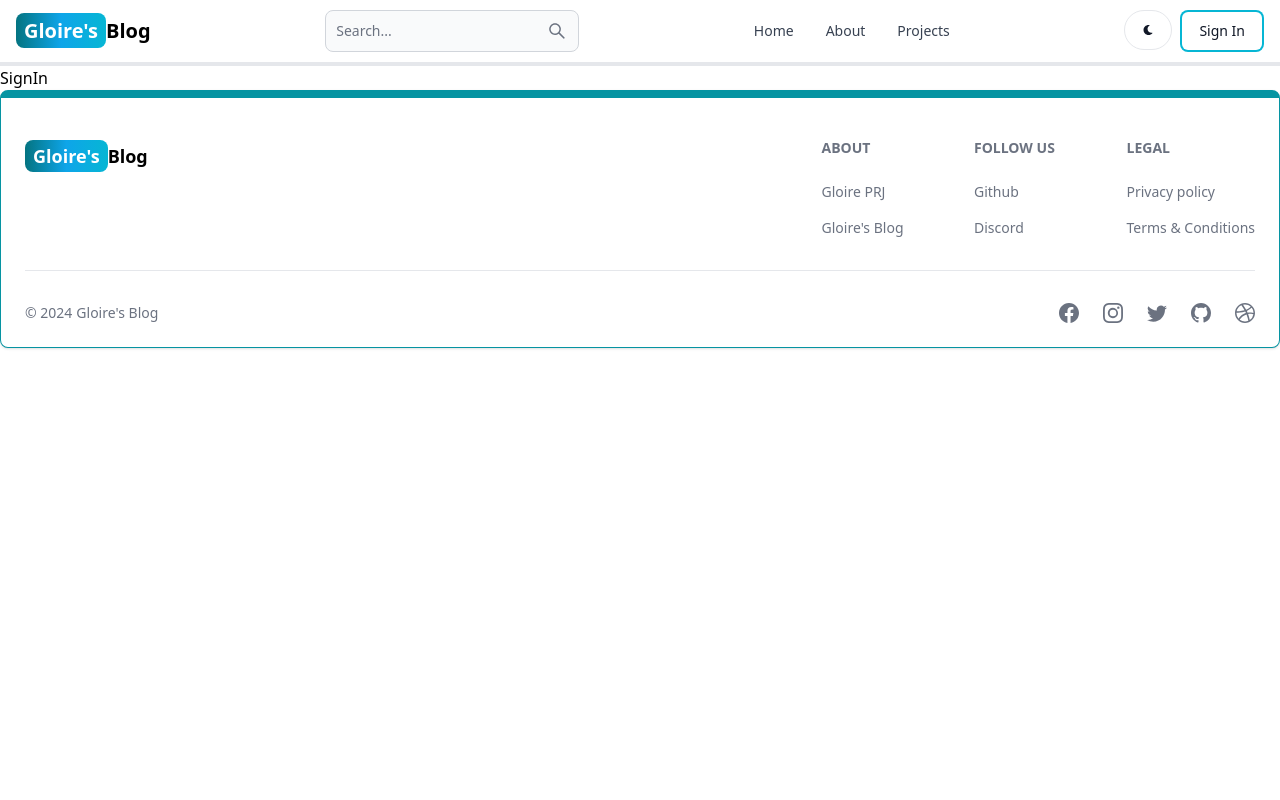
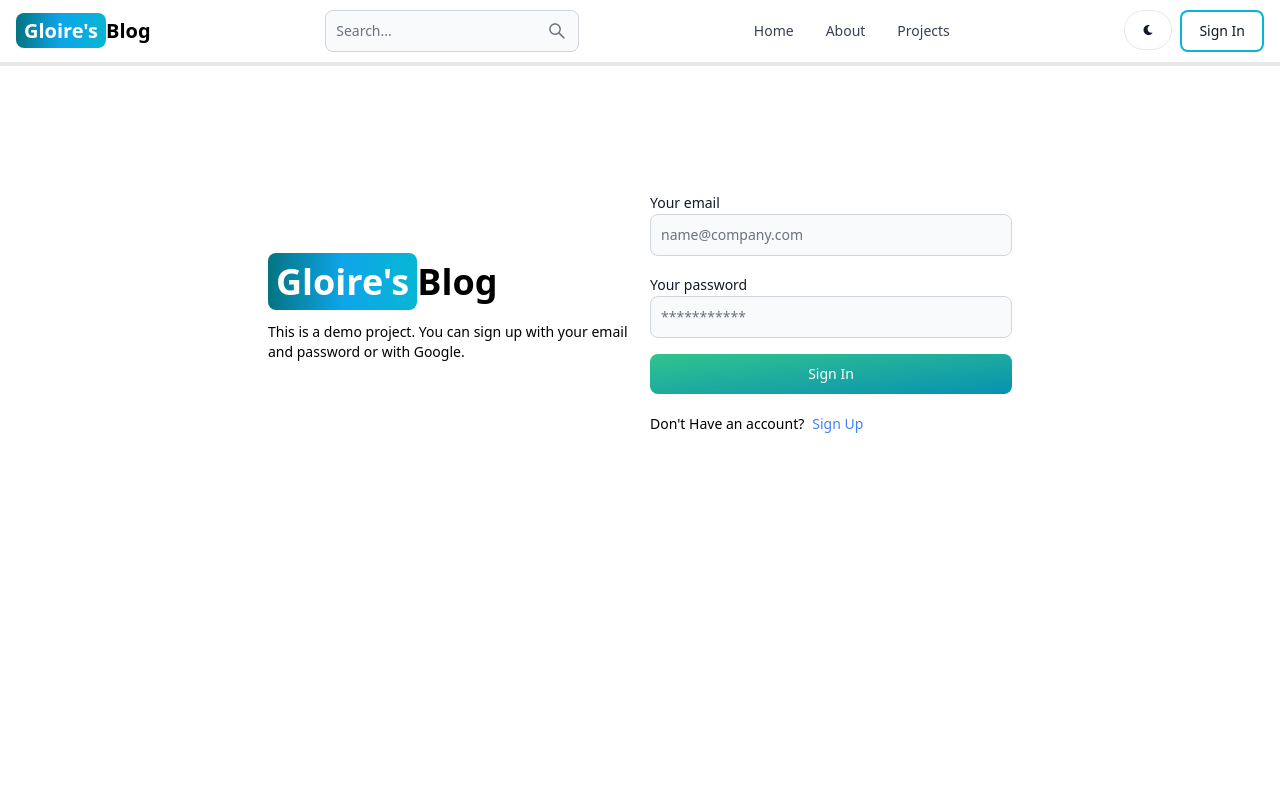
Before and after one commit to Gloire-beya/gloire-blog, a React (Vite) app in the folder client/: page /sign-in in a window 1280 px wide. Shown: the top 800 px of the page. Built offline with nearby package versions, Linux system fonts and the light colour scheme.

Commit message:
Complete signin page functionality

```diff
--- a/client/src/pages/SignIn.jsx
+++ b/client/src/pages/SignIn.jsx
@@ -1,7 +1,112 @@
-import React from 'react'
+import { Button, Label, Spinner, TextInput } from 'flowbite-react'
+import React, { useState } from 'react'
+import { Link, useNavigate } from 'react-router-dom'
 
 export default function SignIn() {
+  const [formData, setFormData] = useState({})
+  const [errorMessage, setErrorMessage] = useState(null)
+  const [loading, setLoading] = useState(false)
+  const navigate = useNavigate()
+
+  const handleChange = (e) => {
+    setFormData({
+      ...formData,
+      [e.target.id]: e.target.value.trim()
+    })
+  }
+
+  const handleSubmit = async (e) => {
+    e.preventDefault()
+    if (!formData.email || !formData.password) {
+      return setErrorMessage('Please fill out all fields.')
+    }
+    try {
+      setLoading(true)
+      setErrorMessage(null)
+      const res = await fetch('/api/auth/signin', {
+        method: 'POST',
+        headers: { 'Content-Type': 'application/json' },
+        body: JSON.stringify(formData),
+      })
+      const data = await res.json()
+      if (data.success === false) {
+        return setErrorMessage(data.message)
+      }
+      setLoading(false)
+      if (res.ok) {
+        navigate('/')
+      }
+    } catch (error) {
+      setErrorMessage(error.message)
+      setLoading(false)
+    }
+  }
+
   return (
-    <div>SignIn</div>
+    <div className='min-h-screen mt-28'>
+      <div className='flex p-3 max-w-3xl mx-auto flex-col md:flex-row md:items-center gap-5'>
+        {/* left */}
+        <div className='flex-1'>
+          <Link to='/' className='font-bold dark:text-white text-4xl'>
+            <span className='px-2 py-1 bg-gradient-to-r from-teal-600 via-sky-500 to-cyan-500 rounded-lg text-white'>
+              Gloire's
+            </span>
+            Blog
+          </Link>
+          <p className='text-sm mt-5'>
+            This is a demo project. You can sign up with your email and password
+            or with Google.
+          </p>
+        </div>
+        {/* right */}
+        <div className='flex-1'>
+          <form className='flex flex-col gap-4' onSubmit={handleSubmit}>
+            <div>
+              <Label value='Your email' />
+              <TextInput
+                type='email'
+                placeholder='name@company.com'
+                id='email'
+                onChange={handleChange}
+              />
+            </div>
+            <div>
+              <Label value='Your password' />
+              <TextInput
+                type='password'
+                placeholder='***********'
+                id='password'
+                onChange={handleChange}
+              />
+            </div>
+            <Button
+              type='submit'
+              gradientDuoTone={'greenToBlue'}
+              disabled={loading}
+            >
+              {loading ? (
+                <>
+                  <Spinner size={'sm'} />
+                  <span className='pl-3'>Loading...</span>
+                </>
+              ) : (
+                'Sign In'
+              )}
+            </Button>
+          </form>
+          <div className='flex gap-2 text-sm mt-5'>
+            <span>Don&apos;t Have an account?</span>
+            <Link to='/sign-up' className='text-blue-500'>
+              Sign Up
+            </Link>
+          </div>
+          {errorMessage && (
+            <Alert className='mt-5' color='failure'>
+              {errorMessage}
+            </Alert>
+          )}
+        </div>
+      </div>
+    </div>
   )
 }
```
